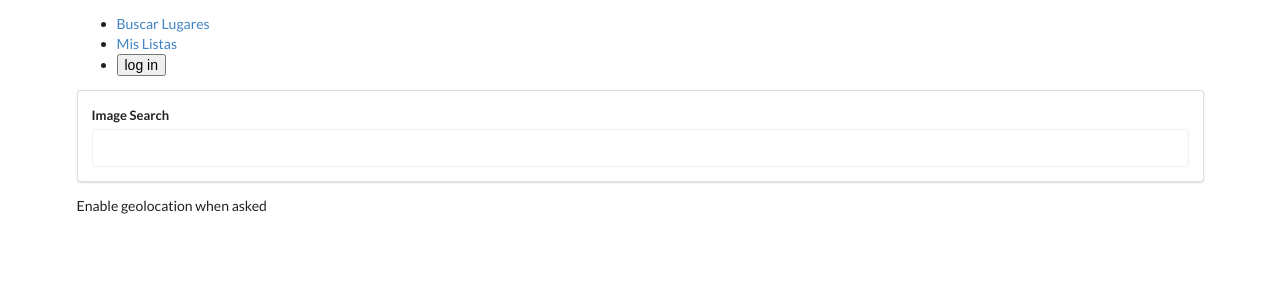
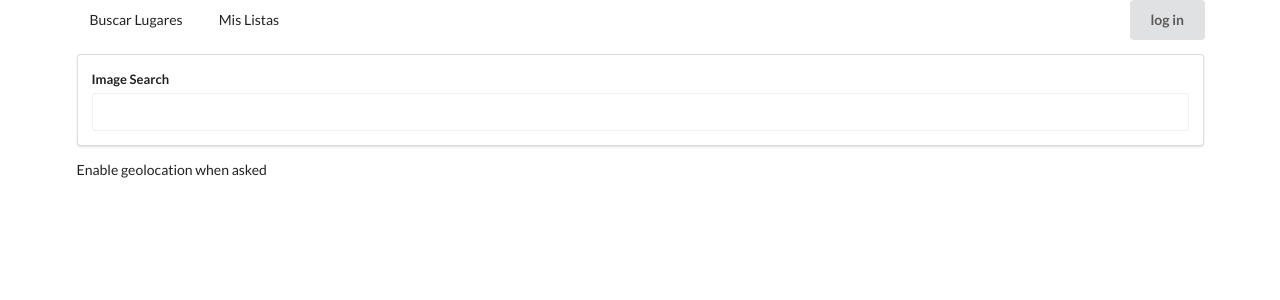
Before and after one commit to sanchezmauri/tacs-grupo-5, a React (Create React App) app in the folder client_project/: page / in a window 1280 px wide. Shown: the top 300 px of the page. Built offline with nearby package versions, Linux system fonts and the light colour scheme; no server answers.

Commit message:
header con algo de estilo

```diff
--- a/client_project/src/components/Header.js
+++ b/client_project/src/components/Header.js
@@ -20,26 +20,26 @@ class Header extends React.Component {
             clickAction = click => history.push(paths.LOGIN);
         }
 
-        return <button onClick={clickAction}>{text}</button>;
+        return <button className="ui button" onClick={clickAction}>{text}</button>;
     }
 
     render() {
         return (
-            <nav>
-                <ul>
-                    <li>
-                        <Link to={paths.SEARCH}>Buscar Lugares</Link>
-                    </li>
+            <div className="ui secondary menu">
+                <Link to={paths.HOME}
+                    className="item">
+                    Buscar Lugares
+                </Link>
 
-                    <li>
-                        <Link to={paths.LISTS}>Mis Listas</Link>
-                    </li>
+                <Link to={paths.LISTS}
+                    className="item">
+                    Mis Listas
+                </Link>
 
-                    <li>
-                        {this.renderLogin()}
-                    </li>
-                </ul>
-            </nav>
+                <div className="right menu">
+                    {this.renderLogin()}
+                </div>
+            </div>
         );
     }
 }
```
